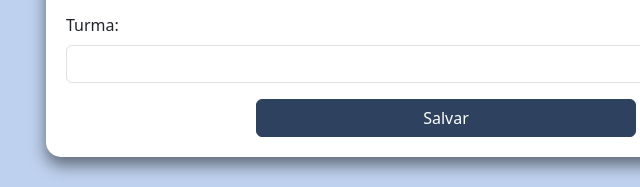
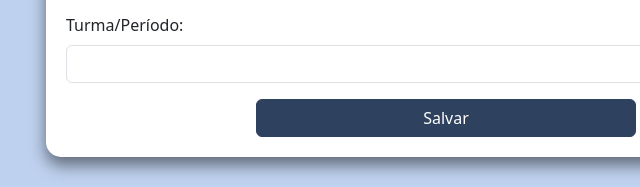
Before and after one commit to andregdss/projeto_notas, a plain HTML site: page index.html in a window 1280 px wide. Shown: the part 403-590 px from the top of the page, 194-834 px from the left. Drawn offline with Linux system fonts and the light colour scheme.

Commit message:
alteração 2

```diff
--- a/index.html
+++ b/index.html
@@ -56,7 +56,7 @@
         <input type="text" id="rgm" class="form-control">
       </div>
       <div class="mb-3">
-        <label for="turma" class="form-label">Turma:</label>
+        <label for="turma" class="form-label">Turma/Período:</label>
         <input type="text" id="turma" class="form-control">
       </div>
       <button id="salvarDados" class="btn btn-custom w-50 mx-auto d-block">Salvar</button>
```
Also changed, not shown: telanotas.html (+1 -1 lines).
